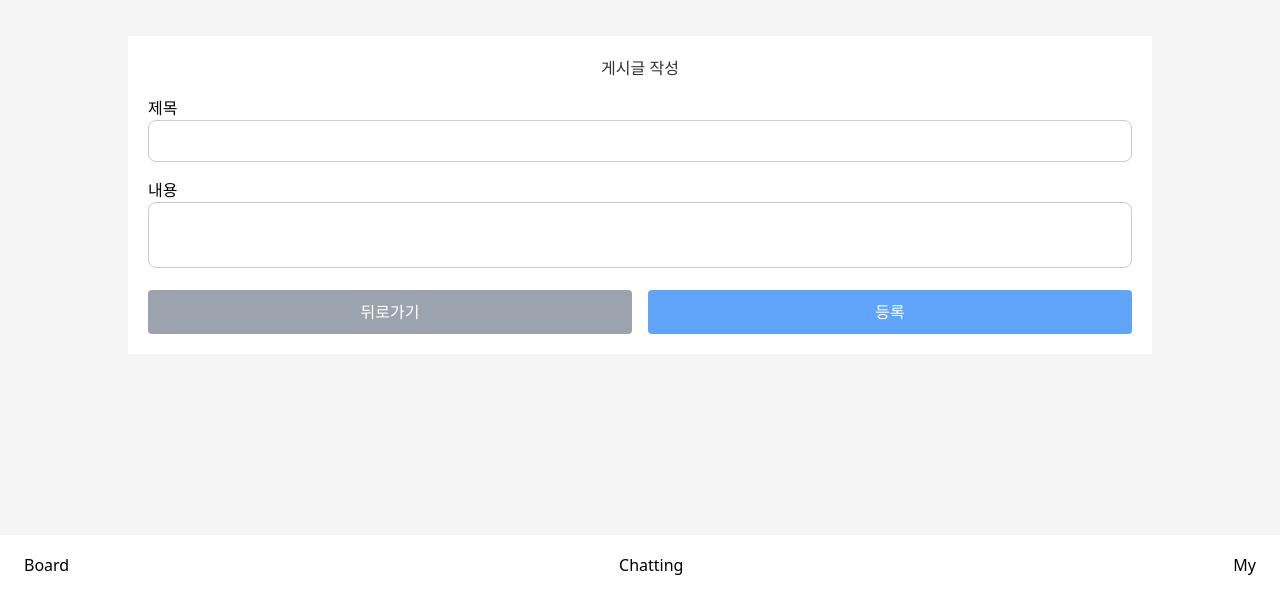
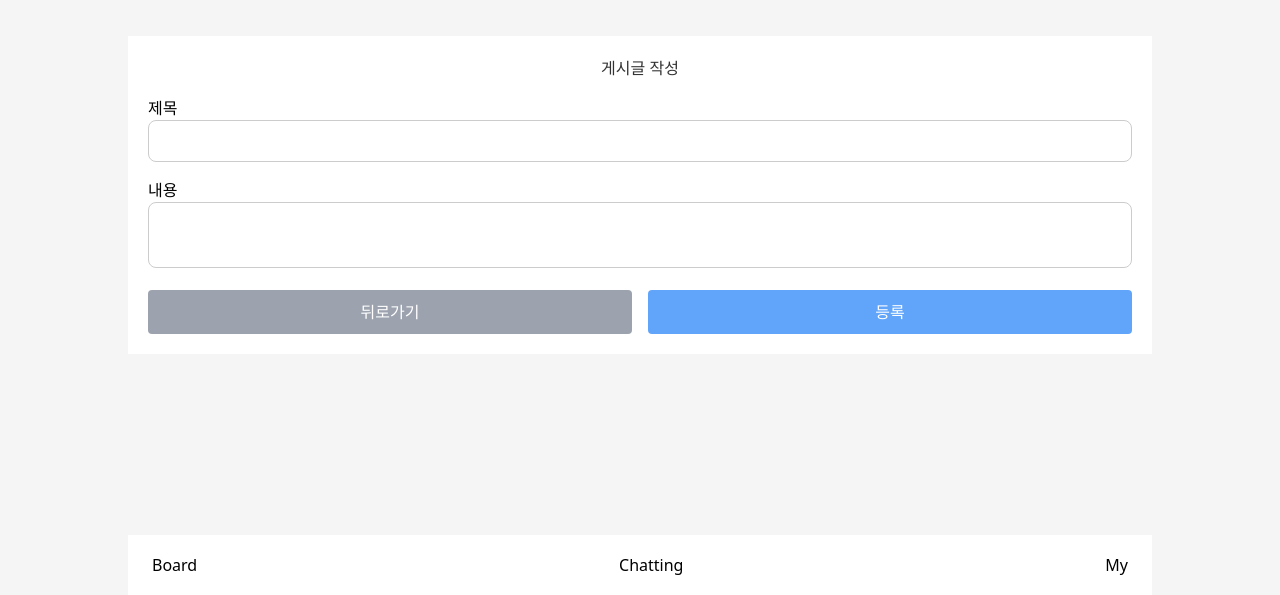
Before and after one commit to jm4293/jm4293-fe, a Next.js app: page /board/create in a window 1280 px wide. Shown: the part 205-800 px from the top of the page. Built offline with nearby package versions, Linux system fonts and the light colour scheme; no server answers.

Commit message:
[Design]: 하단 네비게이션바 데스크탑에서도 중앙에 오도록 수정

```diff
--- a/app/(main)/_components/navigation.tsx
+++ b/app/(main)/_components/navigation.tsx
@@ -2,7 +2,7 @@ import Link from 'next/link';
 
 export default function Navigation() {
   return (
-    <nav className="fixed bottom-0 w-full bg-white min-h-[60px] max-h-[60px] flex justify-between items-center pr-6 pl-6">
+    <nav className="fixed bottom-0 left-[50%] translate-x-[-50%] w-[100vw] min-w-[320px] max-w-[1024px] bg-white min-h-[60px] max-h-[60px] flex justify-between items-center pr-6 pl-6">
       <Link href="/board">Board</Link>
       <Link href="/chatting">Chatting</Link>
       <Link href="/my">My</Link>
--- a/app/globals.css
+++ b/app/globals.css
@@ -72,9 +72,9 @@ li:hover {
   width: 100vw;
   min-width: 320px;
   max-width: 1024px;
-  display: flex;
-  justify-content: center;
-  align-items: center;
+  /*display: flex;*/
+  /*justify-content: center;*/
+  /*align-items: center;*/
   position: absolute;
   margin: auto;
   top: 50%;
```
